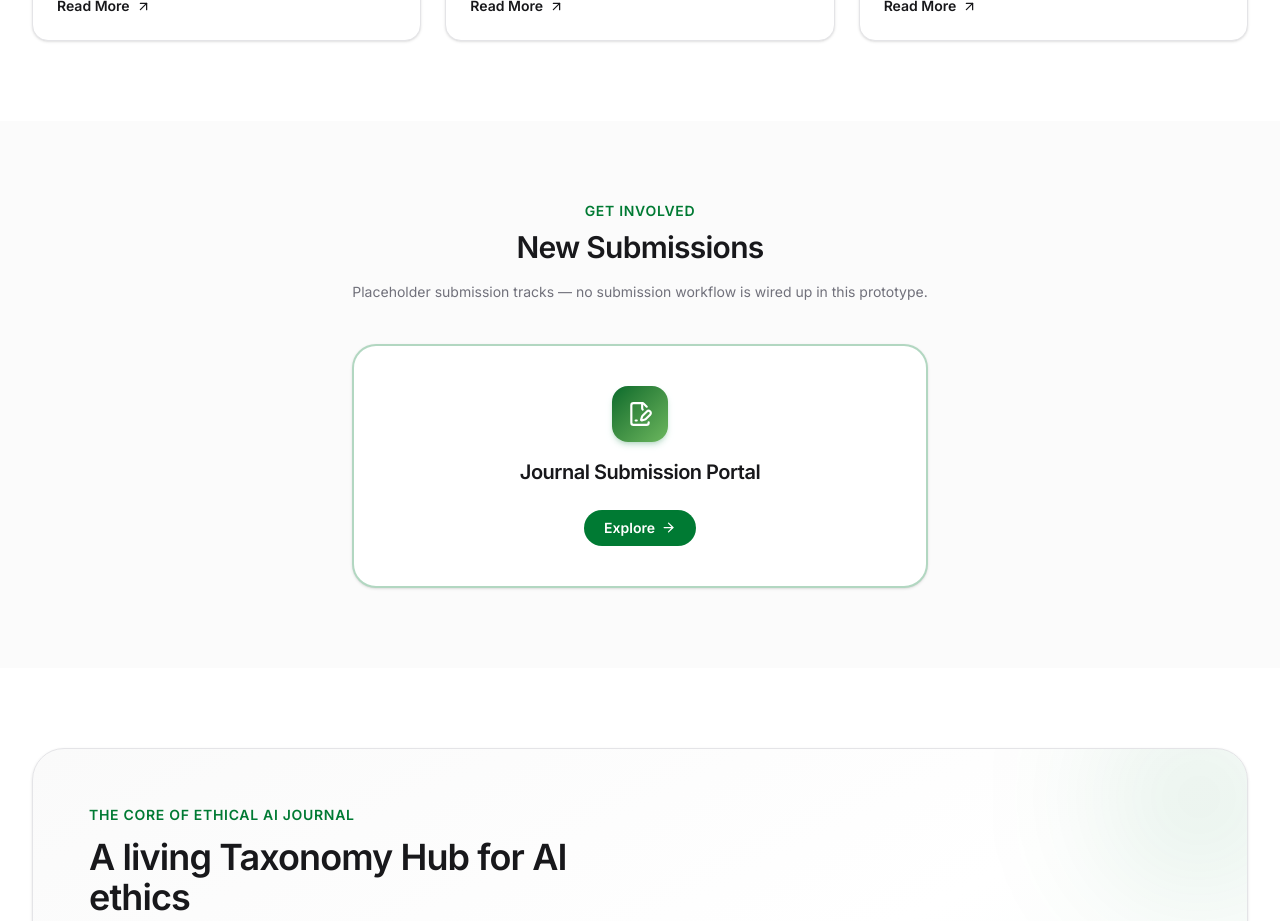
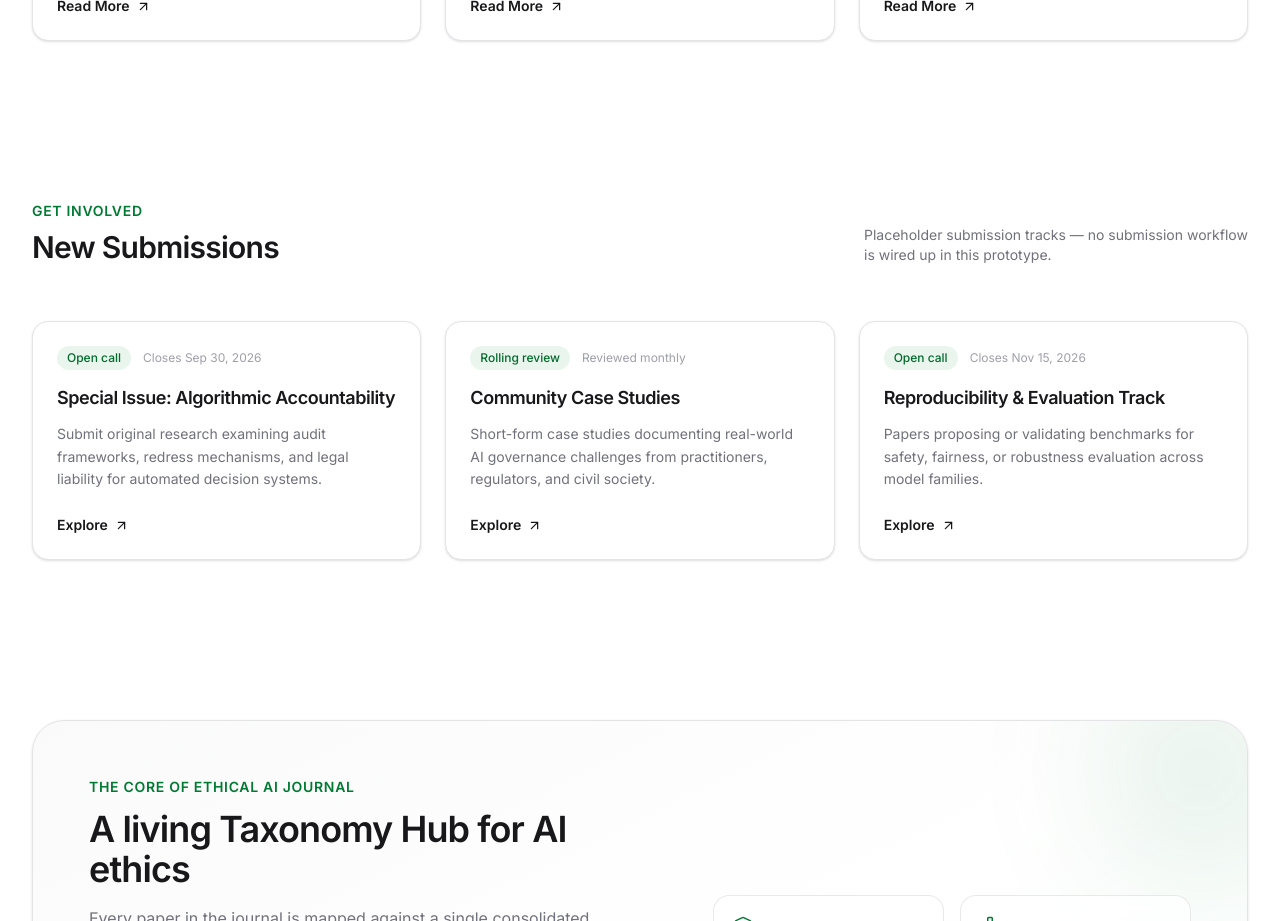
Before and after one commit to abdullahf-77/ethical-ai-journal, a React (Vite) app in the folder frontend/: page / in a window 1280 px wide. Shown: the part 980-1901 px from the top of the page. Built offline with nearby package versions, Linux system fonts and the light colour scheme.

Commit message:
Match Submissions card layout to News & Insights style

```diff
--- a/frontend/src/components/home/SubmissionSection.tsx
+++ b/frontend/src/components/home/SubmissionSection.tsx
@@ -1,40 +1,74 @@
-import { ArrowRight, FilePenLine } from "lucide-react";
+import { ArrowUpRight } from "lucide-react";
 import { Reveal } from "../Reveal";
+
+const placeholderSubmissions = [
+  {
+    tag: "Open call",
+    date: "Closes Sep 30, 2026",
+    title: "Special Issue: Algorithmic Accountability",
+    excerpt:
+      "Submit original research examining audit frameworks, redress mechanisms, and legal liability for automated decision systems.",
+  },
+  {
+    tag: "Rolling review",
+    date: "Reviewed monthly",
+    title: "Community Case Studies",
+    excerpt:
+      "Short-form case studies documenting real-world AI governance challenges from practitioners, regulators, and civil society.",
+  },
+  {
+    tag: "Open call",
+    date: "Closes Nov 15, 2026",
+    title: "Reproducibility & Evaluation Track",
+    excerpt:
+      "Papers proposing or validating benchmarks for safety, fairness, or robustness evaluation across model families.",
+  },
+];
 
 export function SubmissionSection() {
   return (
-    <section id="submissions" className="scroll-mt-24 bg-zinc-50/70 py-20 dark:bg-zinc-900/20">
-      <div className="mx-auto max-w-3xl px-6 text-center sm:px-8">
-        <Reveal>
+    <section id="submissions" className="mx-auto max-w-7xl scroll-mt-24 px-6 py-20 sm:px-8">
+      <Reveal className="mb-10 flex flex-col items-start justify-between gap-4 sm:mb-14 sm:flex-row sm:items-end">
+        <div>
           <p className="text-sm font-semibold uppercase tracking-wider text-icaire-600 dark:text-icaire-400">
             Get involved
           </p>
           <h2 className="mt-2 text-3xl font-semibold tracking-tight text-zinc-900 dark:text-zinc-50">
             New Submissions
           </h2>
-          <p className="mx-auto mt-4 max-w-xl text-sm leading-relaxed text-zinc-500 dark:text-zinc-400">
+        </div>
+        <p className="max-w-sm text-sm text-zinc-500 dark:text-zinc-400">
           Placeholder submission tracks — no submission workflow is wired up
           in this prototype.
         </p>
       </Reveal>
 
-        <Reveal delay={0.1} className="mt-10">
+      <div className="grid gap-6 sm:grid-cols-2 lg:grid-cols-3">
+        {placeholderSubmissions.map((item, i) => (
+          <Reveal key={item.title} delay={i * 0.08}>
+            <article className="group flex h-full flex-col rounded-2xl border border-zinc-200 bg-white p-6 shadow-sm transition-all duration-300 hover:-translate-y-1 hover:shadow-xl hover:shadow-zinc-900/5 dark:border-zinc-800 dark:bg-zinc-900/40 dark:hover:shadow-black/20">
+              <div className="mb-4 flex items-center gap-3 text-xs">
+                <span className="rounded-full bg-icaire-500/10 px-2.5 py-1 font-medium text-icaire-700 dark:text-icaire-300">
+                  {item.tag}
+                </span>
+                <span className="text-zinc-400 dark:text-zinc-500">{item.date}</span>
+              </div>
+              <h3 className="text-lg font-semibold leading-snug text-zinc-900 dark:text-zinc-50">
+                {item.title}
+              </h3>
+              <p className="mt-3 flex-1 text-sm leading-relaxed text-zinc-500 dark:text-zinc-400">
+                {item.excerpt}
+              </p>
               <button
                 type="button"
-            className="group mx-auto flex w-full max-w-xl flex-col items-center gap-4 rounded-3xl border-2 border-icaire-600/30 bg-white px-8 py-10 shadow-sm transition-all duration-300 hover:-translate-y-1 hover:border-icaire-600 hover:shadow-xl hover:shadow-icaire-600/10 dark:border-icaire-400/20 dark:bg-zinc-900/60 dark:hover:border-icaire-400/70 dark:hover:shadow-black/20"
+                className="mt-6 inline-flex w-fit items-center gap-1.5 text-sm font-semibold text-zinc-900 transition-colors group-hover:text-icaire-600 dark:text-zinc-100 dark:group-hover:text-icaire-400"
               >
-            <span className="flex size-14 items-center justify-center rounded-2xl bg-gradient-to-br from-icaire-700 to-icaire-400 text-white shadow-md shadow-icaire-600/20">
-              <FilePenLine size={26} />
-            </span>
-            <span className="text-xl font-semibold tracking-tight text-zinc-900 dark:text-zinc-50">
-              Journal Submission Portal
-            </span>
-            <span className="mt-2 inline-flex items-center gap-1.5 rounded-full bg-icaire-600 px-5 py-2 text-sm font-semibold text-white transition-transform group-hover:scale-[1.04] dark:bg-icaire-500">
                 Explore
-              <ArrowRight size={15} className="transition-transform group-hover:translate-x-0.5" />
-            </span>
+                <ArrowUpRight size={15} className="transition-transform group-hover:translate-x-0.5 group-hover:-translate-y-0.5" />
               </button>
+            </article>
           </Reveal>
+        ))}
       </div>
     </section>
   );
```
Lines whose indentation alone changed are shown as unchanged.
